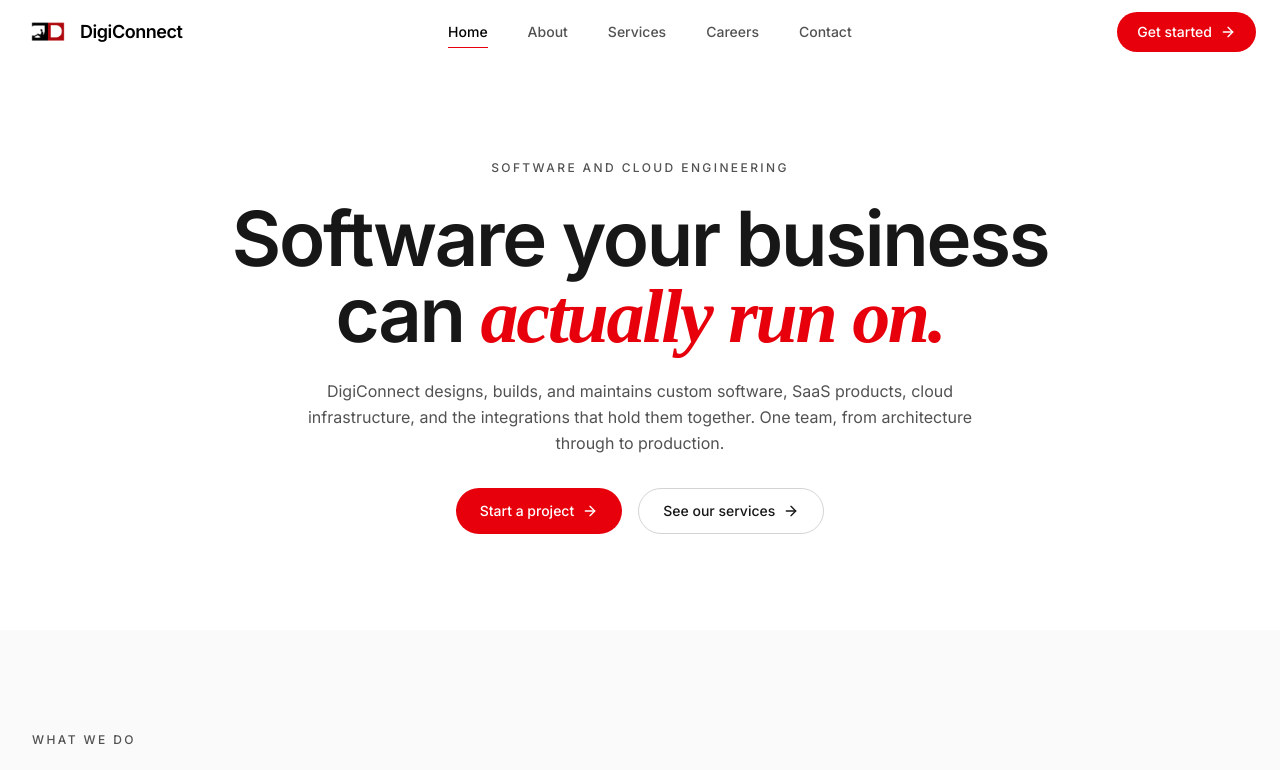
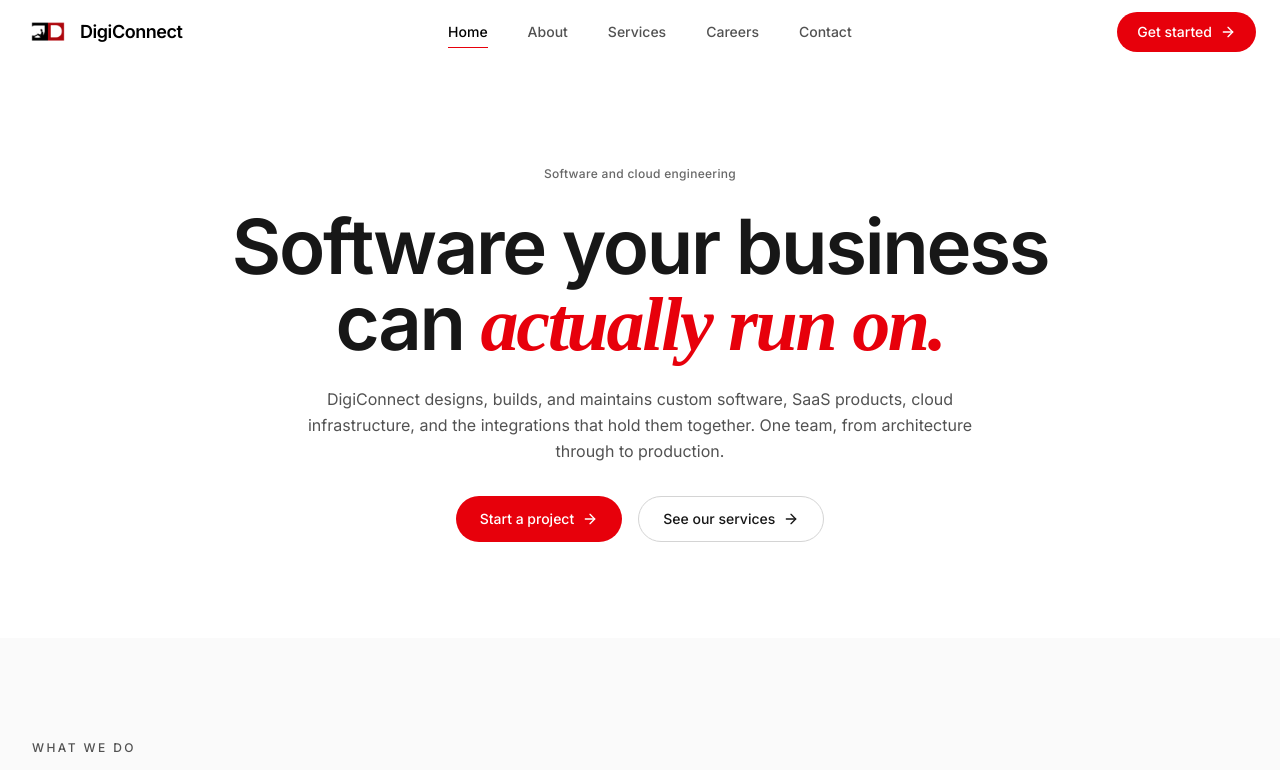
Before and after one commit to LeelaMohan217/J-Monk-Devops, a React (Vite) app: page /digiconnect in a window 1280 px wide. Shown: the top 770 px of the page. Built offline with nearby package versions, Linux system fonts and the light colour scheme.

Commit message:
Give the DigiConnect hero eyebrow a lowercase animated shiny treatment

```diff
--- /dev/null
+++ b/src/components/ui/animated-shiny-text.jsx
@@ -0,0 +1,28 @@
+import { cn } from "@/lib/utils"
+
+export const AnimatedShinyText = ({
+  children,
+  className,
+  shimmerWidth = 100,
+  ...props
+}) => {
+  return (
+    <span
+      style={
+        {
+          "--shiny-width": `${shimmerWidth}px`
+        }
+      }
+      className={cn(
+        "mx-auto max-w-md text-neutral-600/70 dark:text-neutral-400/70",
+        // Shine effect
+        "animate-shiny-text bg-size-[var(--shiny-width)_100%] bg-clip-text bg-position-[0_0] bg-no-repeat [transition:background-position_1s_cubic-bezier(.6,.6,0,1)_infinite]",
+        // Shine gradient
+        "bg-linear-to-r from-transparent via-black/80 via-50% to-transparent dark:via-white/80",
+        className
+      )}
+      {...props}>
+      {children}
+    </span>
+  );
+}
--- a/src/index.css
+++ b/src/index.css
@@ -195,6 +195,32 @@
       background-position: 0% 50%;
     }
   }
+  /* Magic UI's animated-shiny-text. Added by the shadcn CLI and reflowed to
+     match the two blocks above; its own output ran the value onto a second line
+     before the semicolon and closed this @theme on the keyframes' brace.
+
+     The sweep is a gradient clipped to the glyphs, so the travel is expressed in
+     background-position and has to overshoot by the gradient's own width in both
+     directions for the highlight to start and finish fully off the text.
+
+     Note this ping-pongs rather than looping one way, which the duplicated stops
+     make easy to misread. Over the 8s cycle: 0 to 30% crosses left to right, 30
+     to 60% is parked off the right edge, 60 to 90% crosses back right to left,
+     and 90 to 100% is parked off the left. So there are two glints per cycle in
+     opposite directions, each with a rest after it, and the rests are what keep
+     this reading as an occasional catch of light rather than a running loop. */
+  --animate-shiny-text: shiny-text 8s infinite;
+  @keyframes shiny-text {
+    0%,
+    90%,
+    100% {
+      background-position: calc(-100% - var(--shiny-width)) 0;
+    }
+    30%,
+    60% {
+      background-position: calc(100% + var(--shiny-width)) 0;
+    }
+  }
 }
 /*
   ---break---
--- a/src/sites/digiconnect/pages/home/HeroSection.jsx
+++ b/src/sites/digiconnect/pages/home/HeroSection.jsx
@@ -1,6 +1,7 @@
 import { Link } from "react-router-dom";
 import { motion } from "framer-motion";
 import { ArrowRight } from "lucide-react";
+import { AnimatedShinyText } from "@/components/ui/animated-shiny-text";
 import { fadeIn } from "../../../../shared/variants";
 import { hero } from "./data";
 import { ACCENT_CLASS } from "../../headingStyles";
@@ -11,17 +12,37 @@ const HeroSection = () => {
     <section className="w-full bg-surface pt-32 pb-16 md:pt-40 md:pb-24">
       <div className="mx-auto max-w-7xl px-6 md:px-8">
         <div className="flex flex-col items-start gap-6 text-left md:items-center md:text-center">
-          {/* text-xs, uppercase, tracking-[0.2em], text-neutral-600: the eyebrow
-              spec every inner page header on this brand uses, so the home page
-              opens on the same label as the four pages behind it. */}
-          <motion.span
+          {/* The one eyebrow on the site that is neither uppercase nor static.
+              The other twelve are text-xs uppercase tracking-[0.2em]; this one
+              is lowercase and carries Magic UI's shiny sweep, so it is a
+              deliberate exception for the home hero rather than a new spec.
+
+              Two things follow from dropping `uppercase`. Tracking comes down
+              from 0.2em to tracking-wide, because that much letterspacing is
+              there to open up capitals and on lowercase it just looks broken.
+              And the motion wrapper is now a separate element from the text:
+              fadeIn animates opacity and transform on the wrapper while the
+              shine animates background-position on the span inside, so the
+              entrance and the sweep never touch the same property.
+
+              text-neutral-800/70 rather than the component's own
+              text-neutral-600/70. The alpha is load-bearing and cannot go: the
+              sweep is a gradient clipped to the glyphs with bg-clip-text, so it
+              is only visible through the text colour's own transparency, and an
+              opaque colour here would paint over it and show nothing. But 600 at
+              70% resolves to about #868686 on this white surface, roughly 3.5:1,
+              which fails AA for 12px text. Darkening the base to 800 lands near
+              #676767, about 5.3:1, and still leaves the same 30% window for the
+              shine to come through. */}
+          <motion.div
             variants={fadeIn("up", 0.05)}
             initial="hidden"
             animate="show"
-            className="text-xs font-medium uppercase tracking-[0.2em] text-neutral-600"
           >
-            {hero.eyebrow}
-          </motion.span>
+            <AnimatedShinyText className="mx-0 text-xs font-medium tracking-wide text-neutral-800/70">
+              {hero.eyebrow}
+            </AnimatedShinyText>
+          </motion.div>
 
           {/* The ramp shifted a step to make room above: 0.05 / 0.15 / 0.3 /
               0.45, matching the page headers' eyebrow-then-heading-then-lead
```
Also changed, not shown: src/sites/digiconnect/pages/home/data.js (+8 -3 lines).
